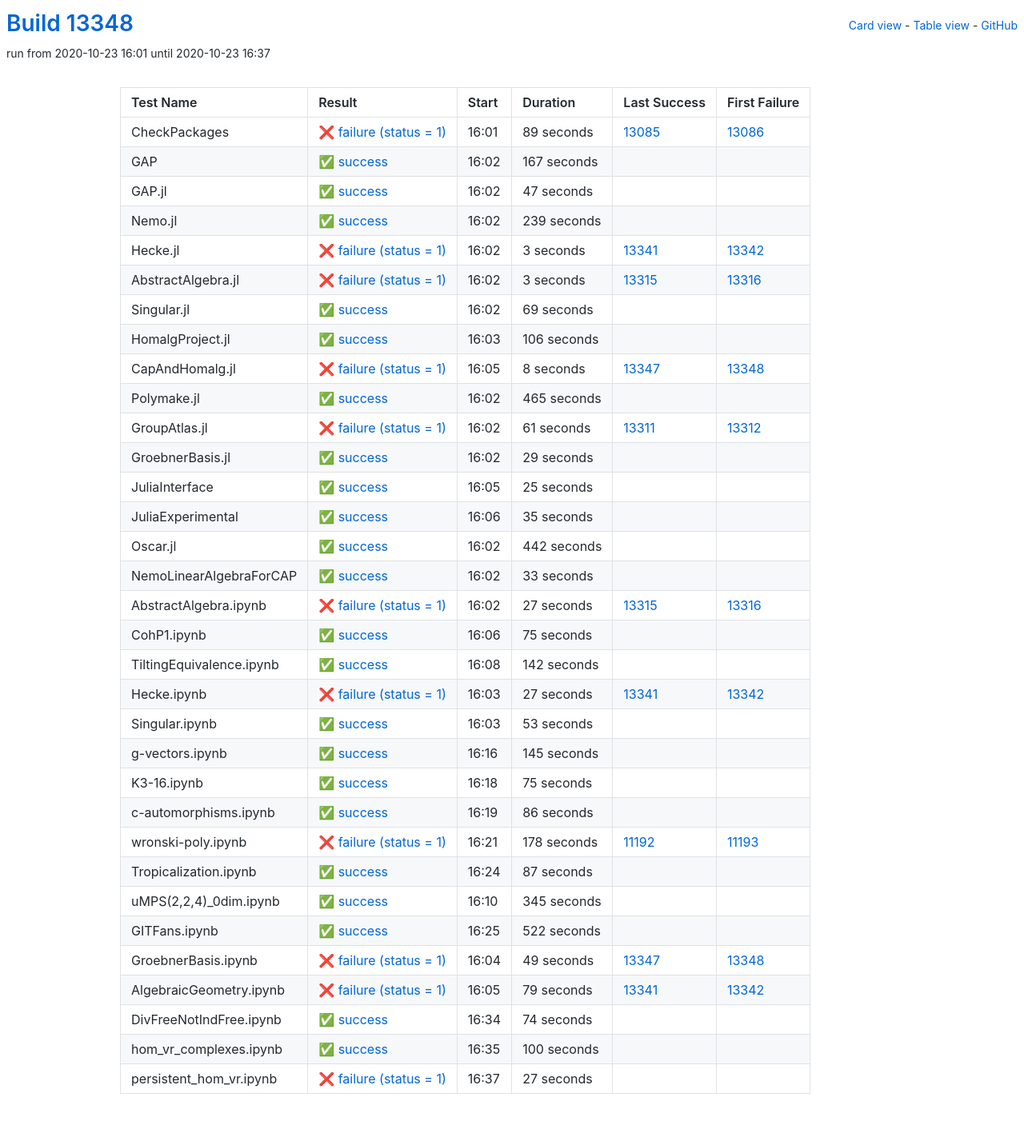
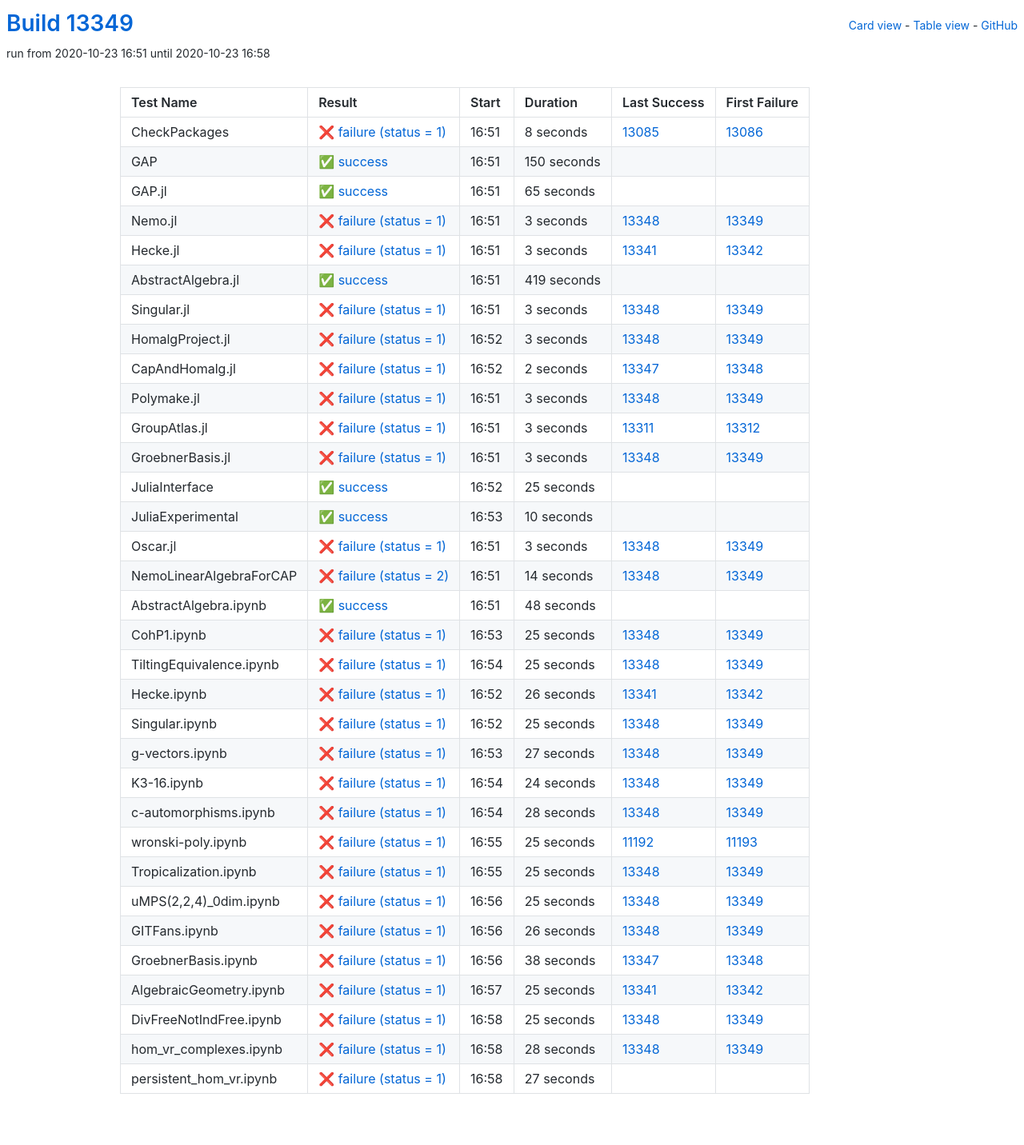
Before and after one commit to oscar-system/oscar-ci-status, a Jekyll site: the page built from table.html, in a window 1280 px wide. Shown: the whole page at 80% size. Built offline with Jekyll 4.4.1, drawn with Linux system fonts in a browser that asks for light colours.

Commit message:
Build #13349

```diff
--- a/_data/ci.yml
+++ b/_data/ci.yml
@@ -1,6 +1,6 @@
 ---
-build: 13348
-build_url: https://oscarci.mathematik.uni-kl.de/job/oscar/13348/
+build: 13349
+build_url: https://oscarci.mathematik.uni-kl.de/job/oscar/13349/
 job: oscar
 organization: oscar-system
 repo: oscar-ci-status
@@ -8,56 +8,56 @@
 tests:
 - name: CheckPackages
   id: checkpackages
-  log: https://oscarci.mathematik.uni-kl.de/job/oscar/13348/artifact/logs/build-13348/CheckPackages.log
-  start: 2020-10-23 16:01
+  log: https://oscarci.mathematik.uni-kl.de/job/oscar/13349/artifact/logs/build-13349/CheckPackages.log
+  start: 2020-10-23 16:51
   success: false
   exitcode: 1
   status: failure
-  duration: 89
+  duration: 8
   last_success: 13085
   last_success_url: https://oscarci.mathematik.uni-kl.de/job/oscar/13085/
   first_failure: 13086
   first_failure_url: https://oscarci.mathematik.uni-kl.de/job/oscar/13086/
 - name: GAP
   id: gap
-  log: https://oscarci.mathematik.uni-kl.de/job/oscar/13348/artifact/logs/build-13348/GAP.log
-  start: 2020-10-23 16:02
+  log: https://oscarci.mathematik.uni-kl.de/job/oscar/13349/artifact/logs/build-13349/GAP.log
+  start: 2020-10-23 16:51
   success: true
   exitcode: 0
   status: success
-  duration: 167
+  duration: 150
   last_success: false
   last_success_url:
   first_failure: false
   first_failure_url:
 - name: GAP.jl
   id: gap-jl
-  log: https://oscarci.mathematik.uni-kl.de/job/oscar/13348/artifact/logs/build-13348/GAP.jl.log
-  start: 2020-10-23 16:02
+  log: https://oscarci.mathematik.uni-kl.de/job/oscar/13349/artifact/logs/build-13349/GAP.jl.log
+  start: 2020-10-23 16:51
   success: true
   exitcode: 0
   status: success
-  duration: 47
+  duration: 65
   last_success: false
   last_success_url:
   first_failure: false
   first_failure_url:
 - name: Nemo.jl
   id: nemo-jl
-  log: https://oscarci.mathematik.uni-kl.de/job/oscar/13348/artifact/logs/build-13348/Nemo.jl.log
-  start: 2020-10-23 16:02
-  success: true
-  exitcode: 0
-  status: success
-  duration: 239
-  last_success: false
-  last_success_url:
-  first_failure: false
-  first_failure_url:
+  log: https://oscarci.mathematik.uni-kl.de/job/oscar/13349/artifact/logs/build-13349/Nemo.jl.log
+  start: 2020-10-23 16:51
+  success: false
+  exitcode: 1
+  status: failure
+  duration: 3
+  last_success: 13348
+  last_success_url: https://oscarci.mathematik.uni-kl.de/job/oscar/13348/
+  first_failure: 13349
+  first_failure_url: https://oscarci.mathematik.uni-kl.de/job/oscar/13349/
 - name: Hecke.jl
   id: hecke-jl
-  log: https://oscarci.mathematik.uni-kl.de/job/oscar/13348/artifact/logs/build-13348/Hecke.jl.log
-  start: 2020-10-23 16:02
+  log: https://oscarci.mathematik.uni-kl.de/job/oscar/13349/artifact/logs/build-13349/Hecke.jl.log
+  start: 2020-10-23 16:51
   success: false
   exitcode: 1
   status: failure
@@ -68,92 +68,92 @@
   first_failure_url: https://oscarci.mathematik.uni-kl.de/job/oscar/13342/
 - name: AbstractAlgebra.jl
   id: abstractalgebra-jl
-  log: https://oscarci.mathematik.uni-kl.de/job/oscar/13348/artifact/logs/build-13348/AbstractAlgebra.jl.log
-  start: 2020-10-23 16:02
+  log: https://oscarci.mathematik.uni-kl.de/job/oscar/13349/artifact/logs/build-13349/AbstractAlgebra.jl.log
+  start: 2020-10-23 16:51
+  success: true
+  exitcode: 0
+  status: success
+  duration: 419
+  last_success: false
+  last_success_url:
+  first_failure: false
+  first_failure_url:
+- name: Singular.jl
+  id: singular-jl
+  log: https://oscarci.mathematik.uni-kl.de/job/oscar/13349/artifact/logs/build-13349/Singular.jl.log
+  start: 2020-10-23 16:51
   success: false
   exitcode: 1
   status: failure
   duration: 3
-  last_success: 13315
-  last_success_url: https://oscarci.mathematik.uni-kl.de/job/oscar/13315/
-  first_failure: 13316
-  first_failure_url: https://oscarci.mathematik.uni-kl.de/job/oscar/13316/
-- name: Singular.jl
-  id: singular-jl
-  log: https://oscarci.mathematik.uni-kl.de/job/oscar/13348/artifact/logs/build-13348/Singular.jl.log
-  start: 2020-10-23 16:02
-  success: true
-  exitcode: 0
-  status: success
-  duration: 69
-  last_success: false
-  last_success_url:
-  first_failure: false
-  first_failure_url:
+  last_success: 13348
+  last_success_url: https://oscarci.mathematik.uni-kl.de/job/oscar/13348/
+  first_failure: 13349
+  first_failure_url: https://oscarci.mathematik.uni-kl.de/job/oscar/13349/
 - name: HomalgProject.jl
   id: homalgproject-jl
-  log: https://oscarci.mathematik.uni-kl.de/job/oscar/13348/artifact/logs/build-13348/HomalgProject.jl.log
-  start: 2020-10-23 16:03
-  success: true
-  exitcode: 0
-  status: success
-  duration: 106
-  last_success: false
-  last_success_url:
-  first_failure: false
-  first_failure_url:
-- name: CapAndHomalg.jl
-  id: capandhomalg-jl
-  log: https://oscarci.mathematik.uni-kl.de/job/oscar/13348/artifact/logs/build-13348/CapAndHomalg.jl.log
-  start: 2020-10-23 16:05
+  log: https://oscarci.mathematik.uni-kl.de/job/oscar/13349/artifact/logs/build-13349/HomalgProject.jl.log
+  start: 2020-10-23 16:52
   success: false
   exitcode: 1
   status: failure
-  duration: 8
+  duration: 3
+  last_success: 13348
+  last_success_url: https://oscarci.mathematik.uni-kl.de/job/oscar/13348/
+  first_failure: 13349
+  first_failure_url: https://oscarci.mathematik.uni-kl.de/job/oscar/13349/
+- name: CapAndHomalg.jl
+  id: capandhomalg-jl
+  log: https://oscarci.mathematik.uni-kl.de/job/oscar/13349/artifact/logs/build-13349/CapAndHomalg.jl.log
+  start: 2020-10-23 16:52
+  success: false
+  exitcode: 1
+  status: failure
+  duration: 2
   last_success: 13347
   last_success_url: https://oscarci.mathematik.uni-kl.de/job/oscar/13347/
   first_failure: 13348
   first_failure_url: https://oscarci.mathematik.uni-kl.de/job/oscar/13348/
 - name: Polymake.jl
   id: polymake-jl
-  log: https://oscarci.mathematik.uni-kl.de/job/oscar/13348/artifact/logs/build-13348/Polymake.jl.log
-  start: 2020-10-23 16:02
-  success: true
-  exitcode: 0
-  status: success
-  duration: 465
-  last_success: false
-  last_success_url:
-  first_failure: false
-  first_failure_url:
-- name: GroupAtlas.jl
-  id: groupatlas-jl
-  log: https://oscarci.mathematik.uni-kl.de/job/oscar/13348/artifact/logs/build-13348/GroupAtlas.jl.log
-  start: 2020-10-23 16:02
+  log: https://oscarci.mathematik.uni-kl.de/job/oscar/13349/artifact/logs/build-13349/Polymake.jl.log
+  start: 2020-10-23 16:51
   success: false
   exitcode: 1
   status: failure
-  duration: 61
+  duration: 3
+  last_success: 13348
+  last_success_url: https://oscarci.mathematik.uni-kl.de/job/oscar/13348/
+  first_failure: 13349
+  first_failure_url: https://oscarci.mathematik.uni-kl.de/job/oscar/13349/
+- name: GroupAtlas.jl
+  id: groupatlas-jl
+  log: https://oscarci.mathematik.uni-kl.de/job/oscar/13349/artifact/logs/build-13349/GroupAtlas.jl.log
+  start: 2020-10-23 16:51
+  success: false
+  exitcode: 1
+  status: failure
+  duration: 3
   last_success: 13311
   last_success_url: https://oscarci.mathematik.uni-kl.de/job/oscar/13311/
   first_failure: 13312
   first_failure_url: https://oscarci.mathematik.uni-kl.de/job/oscar/13312/
 - name: GroebnerBasis.jl
   id: groebnerbasis-jl
-  log: https://oscarci.mathematik.uni-kl.de/job/oscar/13348/artifact/logs/build-13348/GroebnerBasis.jl.log
-  start: 2020-10-23 16:02
-  success: true
-  exitcode: 0
-  status: success
-  duration: 29
-  last_success: false
-  last_success_url:
-  first_failure: false
-  first_failure_url:
+  log: https://oscarci.mathematik.uni-kl.de/job/oscar/13349/artifact/logs/build-13349/GroebnerBasis.jl.log
+  start: 2020-10-23 16:51
+  success: false
+  exitcode: 1
+  status: failure
+  duration: 3
+  last_success: 13348
+  last_success_url: https://oscarci.mathematik.uni-kl.de/job/oscar/13348/
+  first_failure: 13349
+  first_failure_url: https://oscarci.mathematik.uni-kl.de/job/oscar/13349/
 - name: JuliaInterface
   id: juliainterface
-  log: https://oscarci.mathematik.uni-kl.de/job/oscar/13348/artifact/logs/build-13348/JuliaInterface.log
-  start: 2020-10-23 16:05
+  log: https://oscarci.mathematik.uni-kl.de/job/oscar/13349/artifact/logs/build-13349/JuliaInterface.log
+  start: 2020-10-23 16:52
   success: true
   exitcode: 0
   status: success
@@ -164,236 +164,236 @@
   first_failure_url:
 - name: JuliaExperimental
   id: juliaexperimental
-  log: https://oscarci.mathematik.uni-kl.de/job/oscar/13348/artifact/logs/build-13348/JuliaExperimental.log
-  start: 2020-10-23 16:06
+  log: https://oscarci.mathematik.uni-kl.de/job/oscar/13349/artifact/logs/build-13349/JuliaExperimental.log
+  start: 2020-10-23 16:53
   success: true
   exitcode: 0
   status: success
-  duration: 35
+  duration: 10
   last_success: false
   last_success_url:
   first_failure: false
   first_failure_url:
 - name: Oscar.jl
   id: oscar-jl
-  log: https://oscarci.mathematik.uni-kl.de/job/oscar/13348/artifact/logs/build-13348/Oscar.jl.log
-  start: 2020-10-23 16:02
+  log: https://oscarci.mathematik.uni-kl.de/job/oscar/13349/artifact/logs/build-13349/Oscar.jl.log
+  start: 2020-10-23 16:51
+  success: false
+  exitcode: 1
+  status: failure
+  duration: 3
+  last_success: 13348
+  last_success_url: https://oscarci.mathematik.uni-kl.de/job/oscar/13348/
+  first_failure: 13349
+  first_failure_url: https://oscarci.mathematik.uni-kl.de/job/oscar/13349/
+- name: NemoLinearAlgebraForCAP
+  id: nemolinearalgebraforcap
+  log: https://oscarci.mathematik.uni-kl.de/job/oscar/13349/artifact/logs/build-13349/NemoLinearAlgebraForCAP.log
+  start: 2020-10-23 16:51
+  success: false
+  exitcode: 2
+  status: failure
+  duration: 14
+  last_success: 13348
+  last_success_url: https://oscarci.mathematik.uni-kl.de/job/oscar/13348/
+  first_failure: 13349
+  first_failure_url: https://oscarci.mathematik.uni-kl.de/job/oscar/13349/
+- name: AbstractAlgebra.ipynb
+  id: abstractalgebra-ipynb
+  log: https://oscarci.mathematik.uni-kl.de/job/oscar/13349/artifact/logs/build-13349/AbstractAlgebra.ipynb.log
+  start: 2020-10-23 16:51
   success: true
   exitcode: 0
   status: success
-  duration: 442
+  duration: 48
   last_success: false
   last_success_url:
   first_failure: false
   first_failure_url:
-- name: NemoLinearAlgebraForCAP
-  id: nemolinearalgebraforcap
-  log: https://oscarci.mathematik.uni-kl.de/job/oscar/13348/artifact/logs/build-13348/NemoLinearAlgebraForCAP.log
-  start: 2020-10-23 16:02
-  success: true
-  exitcode: 0
-  status: success
-  duration: 33
-  last_success: false
-  last_success_url:
-  first_failure: false
-  first_failure_url:
-- name: AbstractAlgebra.ipynb
-  id: abstractalgebra-ipynb
-  log: https://oscarci.mathematik.uni-kl.de/job/oscar/13348/artifact/logs/build-13348/AbstractAlgebra.ipynb.log
-  start: 2020-10-23 16:02
+- name: CohP1.ipynb
+  id: cohp1-ipynb
+  log: https://oscarci.mathematik.uni-kl.de/job/oscar/13349/artifact/logs/build-13349/CohP1.ipynb.log
+  start: 2020-10-23 16:53
   success: false
   exitcode: 1
   status: failure
-  duration: 27
-  last_success: 13315
-  last_success_url: https://oscarci.mathematik.uni-kl.de/job/oscar/13315/
-  first_failure: 13316
-  first_failure_url: https://oscarci.mathematik.uni-kl.de/job/oscar/13316/
-- name: CohP1.ipynb
-  id: cohp1-ipynb
-  log: https://oscarci.mathematik.uni-kl.de/job/oscar/13348/artifact/logs/build-13348/CohP1.ipynb.log
-  start: 2020-10-23 16:06
-  success: true
-  exitcode: 0
-  status: success
-  duration: 75
-  last_success: false
-  last_success_url:
-  first_failure: false
-  first_failure_url:
+  duration: 25
+  last_success: 13348
+  last_success_url: https://oscarci.mathematik.uni-kl.de/job/oscar/13348/
+  first_failure: 13349
+  first_failure_url: https://oscarci.mathematik.uni-kl.de/job/oscar/13349/
 - name: TiltingEquivalence.ipynb
   id: tiltingequivalence-ipynb
-  log: https://oscarci.mathematik.uni-kl.de/job/oscar/13348/artifact/logs/build-13348/TiltingEquivalence.ipynb.log
-  start: 2020-10-23 16:08
-  success: true
-  exitcode: 0
-  status: success
-  duration: 142
-  last_success: false
-  last_success_url:
-  first_failure: false
-  first_failure_url:
-- name: Hecke.ipynb
-  id: hecke-ipynb
-  log: https://oscarci.mathematik.uni-kl.de/job/oscar/13348/artifact/logs/build-13348/Hecke.ipynb.log
-  start: 2020-10-23 16:03
+  log: https://oscarci.mathematik.uni-kl.de/job/oscar/13349/artifact/logs/build-13349/TiltingEquivalence.ipynb.log
+  start: 2020-10-23 16:54
   success: false
   exitcode: 1
   status: failure
-  duration: 27
+  duration: 25
+  last_success: 13348
+  last_success_url: https://oscarci.mathematik.uni-kl.de/job/oscar/13348/
+  first_failure: 13349
+  first_failure_url: https://oscarci.mathematik.uni-kl.de/job/oscar/13349/
+- name: Hecke.ipynb
+  id: hecke-ipynb
+  log: https://oscarci.mathematik.uni-kl.de/job/oscar/13349/artifact/logs/build-13349/Hecke.ipynb.log
+  start: 2020-10-23 16:52
+  success: false
+  exitcode: 1
+  status: failure
+  duration: 26
   last_success: 13341
   last_success_url: https://oscarci.mathematik.uni-kl.de/job/oscar/13341/
   first_failure: 13342
   first_failure_url: https://oscarci.mathematik.uni-kl.de/job/oscar/13342/
 - name: Singular.ipynb
   id: singular-ipynb
-  log: https://oscarci.mathematik.uni-kl.de/job/oscar/13348/artifact/logs/build-13348/Singular.ipynb.log
-  start: 2020-10-23 16:03
-  success: true
-  exitcode: 0
-  status: success
-  duration: 53
-  last_success: false
-  last_success_url:
-  first_failure: false
-  first_failure_url:
-- name: g-vectors.ipynb
-  id: g-vectors-ipynb
-  log: https://oscarci.mathematik.uni-kl.de/job/oscar/13348/artifact/logs/build-13348/g-vectors.ipynb.log
-  start: 2020-10-23 16:16
-  success: true
-  exitcode: 0
-  status: success
-  duration: 145
-  last_success: false
-  last_success_url:
-  first_failure: false
-  first_failure_url:
-- name: K3-16.ipynb
-  id: k3-16-ipynb
-  log: https://oscarci.mathematik.uni-kl.de/job/oscar/13348/artifact/logs/build-13348/K3-16.ipynb.log
-  start: 2020-10-23 16:18
-  success: true
-  exitcode: 0
-  status: success
-  duration: 75
-  last_success: false
-  last_success_url:
-  first_failure: false
-  first_failure_url:
-- name: c-automorphisms.ipynb
-  id: c-automorphisms-ipynb
-  log: https://oscarci.mathematik.uni-kl.de/job/oscar/13348/artifact/logs/build-13348/c-automorphisms.ipynb.log
-  start: 2020-10-23 16:19
-  success: true
-  exitcode: 0
-  status: success
-  duration: 86
-  last_success: false
-  last_success_url:
-  first_failure: false
-  first_failure_url:
-- name: wronski-poly.ipynb
-  id: wronski-poly-ipynb
-  log: https://oscarci.mathematik.uni-kl.de/job/oscar/13348/artifact/logs/build-13348/wronski-poly.ipynb.log
-  start: 2020-10-23 16:21
+  log: https://oscarci.mathematik.uni-kl.de/job/oscar/13349/artifact/logs/build-13349/Singular.ipynb.log
+  start: 2020-10-23 16:52
   success: false
   exitcode: 1
   status: failure
-  duration: 178
+  duration: 25
+  last_success: 13348
+  last_success_url: https://oscarci.mathematik.uni-kl.de/job/oscar/13348/
+  first_failure: 13349
+  first_failure_url: https://oscarci.mathematik.uni-kl.de/job/oscar/13349/
+- name: g-vectors.ipynb
+  id: g-vectors-ipynb
+  log: https://oscarci.mathematik.uni-kl.de/job/oscar/13349/artifact/logs/build-13349/g-vectors.ipynb.log
+  start: 2020-10-23 16:53
+  success: false
+  exitcode: 1
+  status: failure
+  duration: 27
+  last_success: 13348
+  last_success_url: https://oscarci.mathematik.uni-kl.de/job/oscar/13348/
+  first_failure: 13349
+  first_failure_url: https://oscarci.mathematik.uni-kl.de/job/oscar/13349/
+- name: K3-16.ipynb
+  id: k3-16-ipynb
+  log: https://oscarci.mathematik.uni-kl.de/job/oscar/13349/artifact/logs/build-13349/K3-16.ipynb.log
+  start: 2020-10-23 16:54
+  success: false
+  exitcode: 1
+  status: failure
+  duration: 24
+  last_success: 13348
+  last_success_url: https://oscarci.mathematik.uni-kl.de/job/oscar/13348/
+  first_failure: 13349
+  first_failure_url: https://oscarci.mathematik.uni-kl.de/job/oscar/13349/
+- name: c-automorphisms.ipynb
+  id: c-automorphisms-ipynb
+  log: https://oscarci.mathematik.uni-kl.de/job/oscar/13349/artifact/logs/build-13349/c-automorphisms.ipynb.log
+  start: 2020-10-23 16:54
+  success: false
+  exitcode: 1
+  status: failure
+  duration: 28
+  last_success: 13348
+  last_success_url: https://oscarci.mathematik.uni-kl.de/job/oscar/13348/
+  first_failure: 13349
+  first_failure_url: https://oscarci.mathematik.uni-kl.de/job/oscar/13349/
+- name: wronski-poly.ipynb
+  id: wronski-poly-ipynb
+  log: https://oscarci.mathematik.uni-kl.de/job/oscar/13349/artifact/logs/build-13349/wronski-poly.ipynb.log
+  start: 2020-10-23 16:55
+  success: false
+  exitcode: 1
+  status: failure
+  duration: 25
   last_success: 11192
   last_success_url: https://oscarci.mathematik.uni-kl.de/job/oscar/11192/
   first_failure: 11193
   first_failure_url: https://oscarci.mathematik.uni-kl.de/job/oscar/11193/
 - name: Tropicalization.ipynb
   id: tropicalization-ipynb
-  log: https://oscarci.mathematik.uni-kl.de/job/oscar/13348/artifact/logs/build-13348/Tropicalization.ipynb.log
-  start: 2020-10-23 16:24
-  success: true
-  exitcode: 0
-  status: success
-  duration: 87
-  last_success: false
-  last_success_url:
-  first_failure: false
-  first_failure_url:
-- name: uMPS(2,2,4)_0dim.ipynb
-  id: umps-2-2-4-0dim-ipynb
-  log: https://oscarci.mathematik.uni-kl.de/job/oscar/13348/artifact/logs/build-13348/uMPS-2-2-4-_0dim.ipynb.log
-  start: 2020-10-23 16:10
-  success: true
-  exitcode: 0
-  status: success
-  duration: 345
-  last_success: false
-  last_success_url:
-  first_failure: false
-  first_failure_url:
-- name: GITFans.ipynb
-  id: gitfans-ipynb
-  log: https://oscarci.mathematik.uni-kl.de/job/oscar/13348/artifact/logs/build-13348/GITFans.ipynb.log
-  start: 2020-10-23 16:25
-  success: true
-  exitcode: 0
-  status: success
-  duration: 522
-  last_success: false
-  last_success_url:
-  first_failure: false
-  first_failure_url:
-- name: GroebnerBasis.ipynb
-  id: groebnerbasis-ipynb
-  log: https://oscarci.mathematik.uni-kl.de/job/oscar/13348/artifact/logs/build-13348/GroebnerBasis.ipynb.log
-  start: 2020-10-23 16:04
+  log: https://oscarci.mathematik.uni-kl.de/job/oscar/13349/artifact/logs/build-13349/Tropicalization.ipynb.log
+  start: 2020-10-23 16:55
   success: false
   exitcode: 1
   status: failure
-  duration: 49
+  duration: 25
+  last_success: 13348
+  last_success_url: https://oscarci.mathematik.uni-kl.de/job/oscar/13348/
+  first_failure: 13349
+  first_failure_url: https://oscarci.mathematik.uni-kl.de/job/oscar/13349/
+- name: uMPS(2,2,4)_0dim.ipynb
+  id: umps-2-2-4-0dim-ipynb
+  log: https://oscarci.mathematik.uni-kl.de/job/oscar/13349/artifact/logs/build-13349/uMPS-2-2-4-_0dim.ipynb.log
+  start: 2020-10-23 16:56
+  success: false
+  exitcode: 1
+  status: failure
+  duration: 25
+  last_success: 13348
+  last_success_url: https://oscarci.mathematik.uni-kl.de/job/oscar/13348/
+  first_failure: 13349
+  first_failure_url: https://oscarci.mathematik.uni-kl.de/job/oscar/13349/
+- name: GITFans.ipynb
+  id: gitfans-ipynb
+  log: https://oscarci.mathematik.uni-kl.de/job/oscar/13349/artifact/logs/build-13349/GITFans.ipynb.log
+  start: 2020-10-23 16:56
+  success: false
+  exitcode: 1
+  status: failure
+  duration: 26
+  last_success: 13348
+  last_success_url: https://oscarci.mathematik.uni-kl.de/job/oscar/13348/
+  first_failure: 13349
+  first_failure_url: https://oscarci.mathematik.uni-kl.de/job/oscar/13349/
+- name: GroebnerBasis.ipynb
+  id: groebnerbasis-ipynb
+  log: https://oscarci.mathematik.uni-kl.de/job/oscar/13349/artifact/logs/build-13349/GroebnerBasis.ipynb.log
+  start: 2020-10-23 16:56
+  success: false
+  exitcode: 1
+  status: failure
+  duration: 38
   last_success: 13347
   last_success_url: https://oscarci.mathematik.uni-kl.de/job/oscar/13347/
   first_failure: 13348
   first_failure_url: https://oscarci.mathematik.uni-kl.de/job/oscar/13348/
 - name: AlgebraicGeometry.ipynb
   id: algebraicgeometry-ipynb
-  log: https://oscarci.mathematik.uni-kl.de/job/oscar/13348/artifact/logs/build-13348/AlgebraicGeometry.ipynb.log
-  start: 2020-10-23 16:05
+  log: https://oscarci.mathematik.uni-kl.de/job/oscar/13349/artifact/logs/build-13349/AlgebraicGeometry.ipynb.log
+  start: 2020-10-23 16:57
   success: false
   exitcode: 1
   status: failure
-  duration: 79
+  duration: 25
   last_success: 13341
   last_success_url: https://oscarci.mathematik.uni-kl.de/job/oscar/13341/
   first_failure: 13342
   first_failure_url: https://oscarci.mathematik.uni-kl.de/job/oscar/13342/
 - name: DivFreeNotIndFree.ipynb
   id: divfreenotindfree-ipynb
-  log: https://oscarci.mathematik.uni-kl.de/job/oscar/13348/artifact/logs/build-13348/DivFreeNotIndFree.ipynb.log
-  start: 2020-10-23 16:34
-  success: true
-  exitcode: 0
-  status: success
-  duration: 74
-  last_success: false
-  last_success_url:
-  first_failure: false
-  first_failure_url:
+  log: https://oscarci.mathematik.uni-kl.de/job/oscar/13349/artifact/logs/build-13349/DivFreeNotIndFree.ipynb.log
+  start: 2020-10-23 16:58
+  success: false
+  exitcode: 1
+  status: failure
+  duration: 25
+  last_success: 13348
+  last_success_url: https://oscarci.mathematik.uni-kl.de/job/oscar/13348/
+  first_failure: 13349
+  first_failure_url: https://oscarci.mathematik.uni-kl.de/job/oscar/13349/
 - name: hom_vr_complexes.ipynb
   id: hom-vr-complexes-ipynb
-  log: https://oscarci.mathematik.uni-kl.de/job/oscar/13348/artifact/logs/build-13348/hom_vr_complexes.ipynb.log
-  start: 2020-10-23 16:35
-  success: true
-  exitcode: 0
-  status: success
-  duration: 100
-  last_success: false
-  last_success_url:
-  first_failure: false
-  first_failure_url:
+  log: https://oscarci.mathematik.uni-kl.de/job/oscar/13349/artifact/logs/build-13349/hom_vr_complexes.ipynb.log
+  start: 2020-10-23 16:58
+  success: false
+  exitcode: 1
+  status: failure
+  duration: 28
+  last_success: 13348
+  last_success_url: https://oscarci.mathematik.uni-kl.de/job/oscar/13348/
+  first_failure: 13349
+  first_failure_url: https://oscarci.mathematik.uni-kl.de/job/oscar/13349/
 - name: persistent_hom_vr.ipynb
   id: persistent-hom-vr-ipynb
-  log: https://oscarci.mathematik.uni-kl.de/job/oscar/13348/artifact/logs/build-13348/persistent_hom_vr.ipynb.log
-  start: 2020-10-23 16:37
+  log: https://oscarci.mathematik.uni-kl.de/job/oscar/13349/artifact/logs/build-13349/persistent_hom_vr.ipynb.log
+  start: 2020-10-23 16:58
   success: false
   exitcode: 1
   status: failure
```
Also changed, not shown: README.md.
